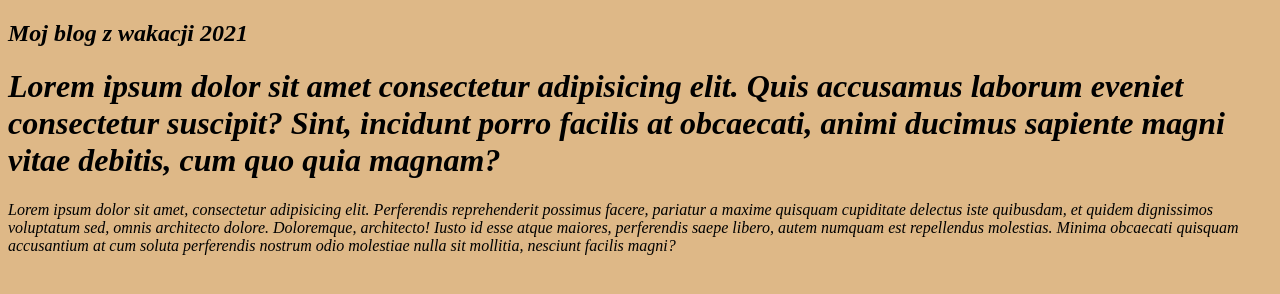
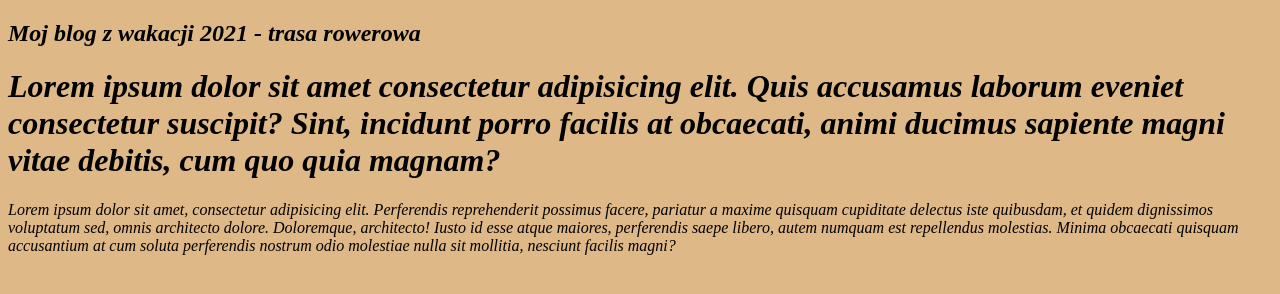
Before and after one commit to Danyloum/zadanie1, a plain HTML site: page index.html in a window 1280 px wide. Drawn offline with Linux system fonts and the light colour scheme.

Commit message:
change h2 on main

```diff
--- a/index.html
+++ b/index.html
@@ -16,7 +16,7 @@
     </style>
 </head>
 <body>
-    <h2>Moj blog z wakacji 2021</h2>
+    <h2>Moj blog z wakacji 2021 - trasa rowerowa</h2>
     <h1>Lorem ipsum dolor sit amet consectetur adipisicing elit. Quis accusamus laborum eveniet consectetur suscipit? Sint, incidunt porro facilis at obcaecati, animi ducimus sapiente magni vitae debitis, cum quo quia magnam?</h1>
     <p>Lorem ipsum dolor sit amet, consectetur adipisicing elit. Perferendis reprehenderit possimus facere, pariatur a maxime quisquam cupiditate delectus iste quibusdam, et quidem dignissimos voluptatum sed, omnis architecto dolore. Doloremque, architecto!
     Iusto id esse atque maiores, perferendis saepe libero, autem numquam est repellendus molestias. Minima obcaecati quisquam accusantium at cum soluta perferendis nostrum odio molestiae nulla sit mollitia, nesciunt facilis magni?</p>
```
